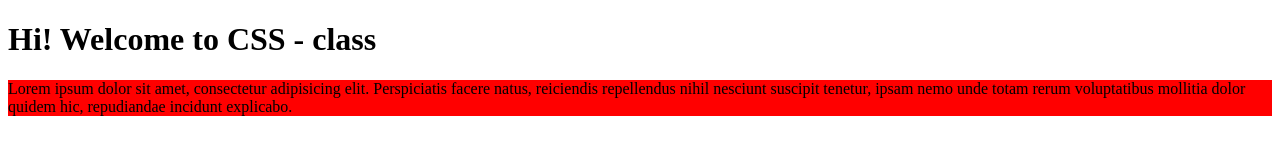
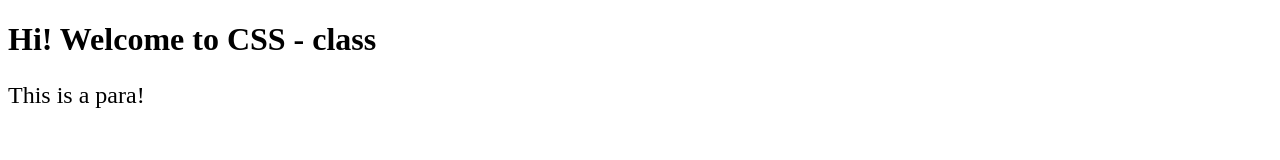
Before and after one commit to sharadtrikha/newton-html-week1, a plain HTML site: page cssDay1.html in a window 1280 px wide. Drawn offline with Linux system fonts and the light colour scheme.

Commit message:
12th Sept - CSS

```diff
--- a/cssDay1.css
+++ b/cssDay1.css
@@ -1,3 +1,7 @@
+* {
+    box-sizing: border-box;
+}
+
 /* p.bgColor {
     background-color: yellow;
 }
@@ -177,7 +181,41 @@ Final -> 1,3,5,7 */
 /* 2N+3
 
 3,5,7 */
-
+/*
 #dummyPara {
     background-color: hsl(0, 100%, 50%);
+} */
+
+/* #one {
+    background-image: url("bg.jpg");
+    background-repeat: no-repeat;
+    height: 100vh;
+     background-color: rgba(255, 0, 0, 0.5);
+     opacity: 0.5;
+    background-color: aquamarine;
+    margin-right: 20px;
+    margin-top: 20px;
 }
+
+#two {
+    background-color: bisque;
+    height: 150vh;
+    width: 100vw;
+    margin-left: 50px;
+} */
+/*
+#one {
+    width: 500px;
+    border: 1px solid aquamarine;
+}
+
+#two {
+    width: 500px;
+    border: 1px solid blanchedalmond;
+    padding: 20px;
+
+} */
+
+p {
+    font-size: 24px;
+}
--- a/cssDay1.html
+++ b/cssDay1.html
@@ -150,11 +150,34 @@
                 nostrum dolore perferendis.</p>
         </div> -->
 
-        <p id="dummyPara">
+        <!-- <p id="dummyPara">
             Lorem ipsum dolor sit amet, consectetur adipisicing elit. Perspiciatis facere natus, reiciendis repellendus
             nihil nesciunt suscipit tenetur, ipsam nemo unde totam rerum voluptatibus mollitia dolor quidem hic,
             repudiandae incidunt explicabo.
+        </p> -->
+
+        <!-- <p id="one">
+            Lorem ipsum dolor sit amet consectetur adipisicing elit. Minima accusamus hic ex dolor reiciendis quos
+            blanditiis. Facilis incidunt, modi, aliquid molestiae velit praesentium dolor ipsam veritatis, similique ea
+            architecto quia!
         </p>
+
+        <p id="two">
+            Lorem ipsum dolor sit amet consectetur adipisicing elit. Nam, laudantium nostrum maiores assumenda saepe
+            distinctio quae in optio voluptate excepturi labore minima possimus, accusantium omnis voluptates porro
+            adipisci deleniti animi.
+        </p> -->
+
+        <!-- <span id="one">Hey I'm span 1</span>
+        <span id="two">Hey I'm span 2</span> -->
+
+        <!-- <div id="one">Lorem ipsum dolor sit amet, consectetur adipisicing elit. Nihil voluptas quidem animi harum,
+            repellendus nemo ullam quos quis asperiores, labore qui, sunt tenetur doloremque! Possimus repellat sit
+            fugiat ducimus soluta.</div>
+        <div id="two">Lorem ipsum dolor sit amet consectetur adipisicing elit. Saepe nesciunt cupiditate, harum nisi
+            molestiae exercitationem, tenetur facilis vitae labore temporibus dolores minima illo repudiandae! Iste in
+            enim voluptas rem nobis.</div> -->
+        <p>This is a para!</p>
 
     </main>
     <footer></footer>
```
Also changed, not shown: bg.jpg (added), 1 other file.
